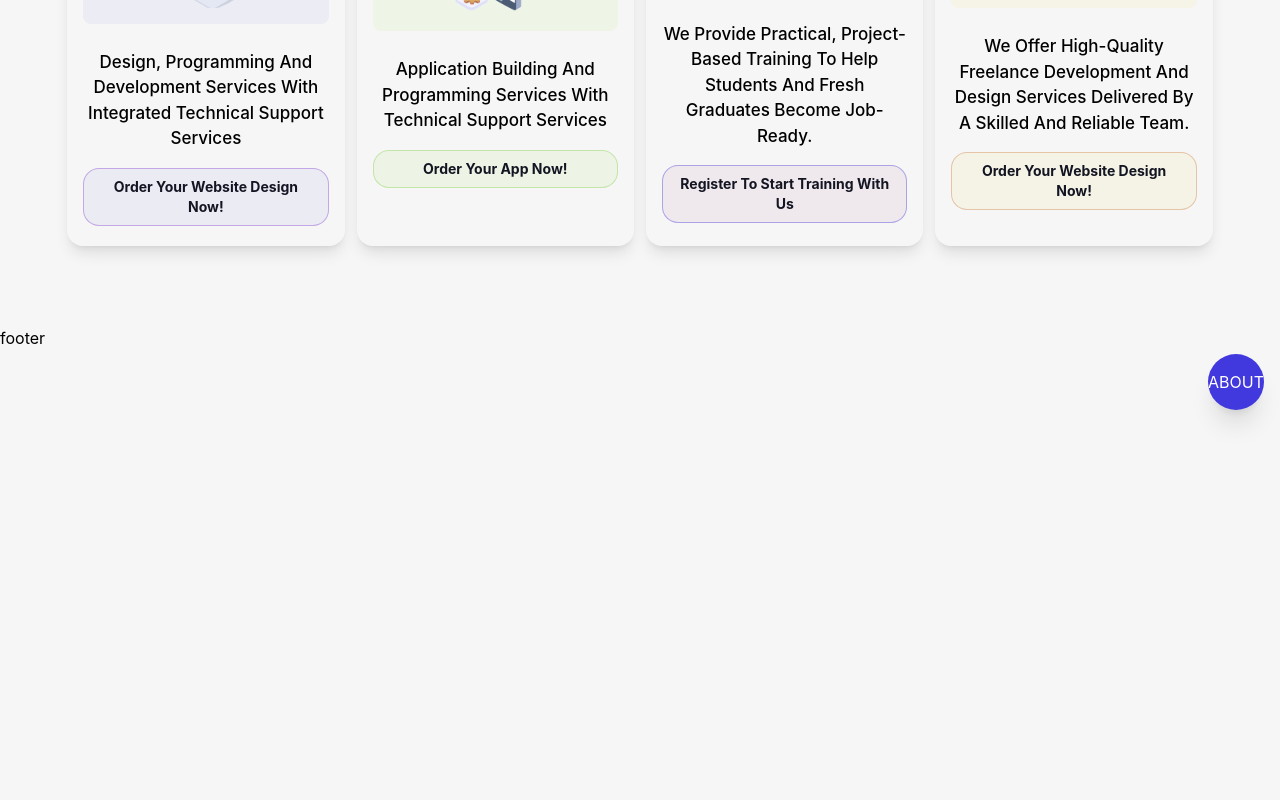
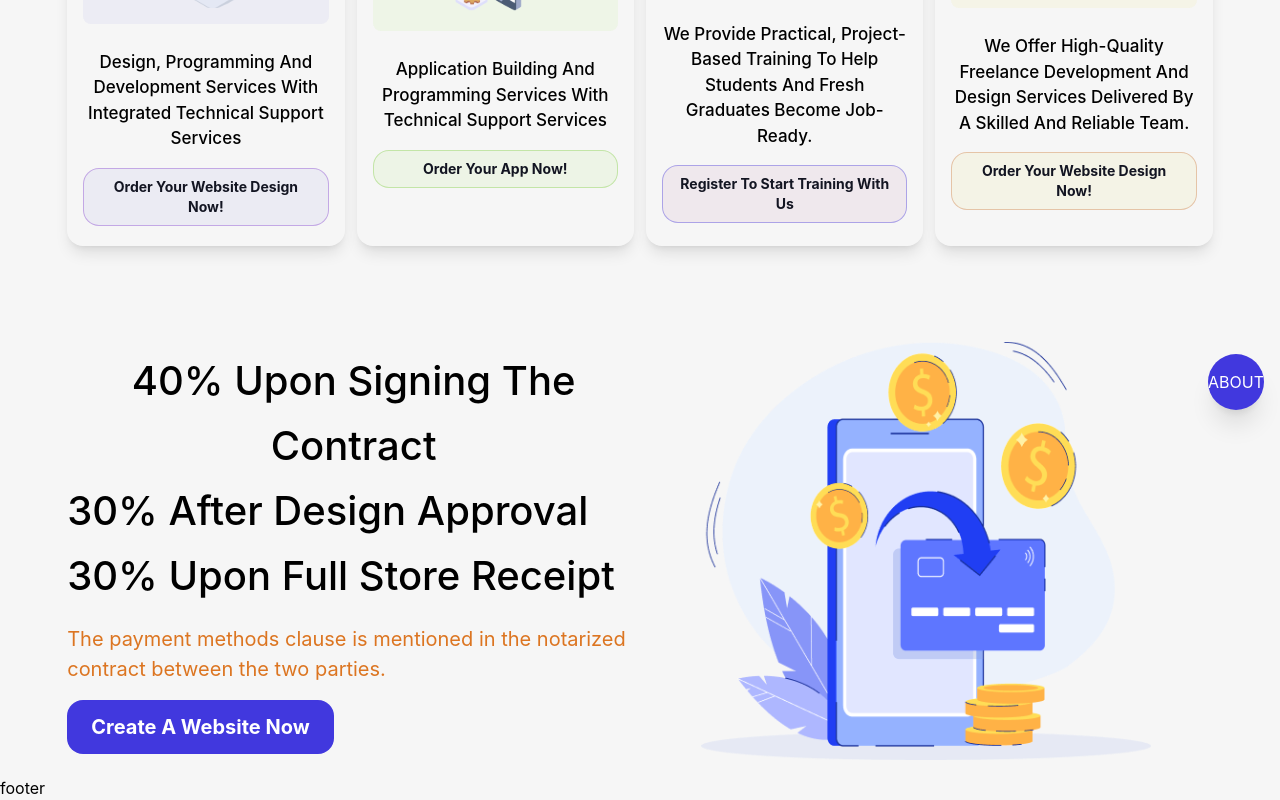
Before and after one commit to eslam-mohamedl/AfaaqWare, a Next.js app: page /about in a window 1280 px wide. Shown: the part 374-1174 px from the top of the page. Before the commit the page ends 800 px from the top, so only its background shows below. Built offline with nearby package versions, Linux system fonts and the light colour scheme.

Commit message:
feat(update): add section contract

```diff
--- a/public/assets/images/images.jsx
+++ b/public/assets/images/images.jsx
@@ -2,4 +2,5 @@ import service1 from "./service-1.svg";
 import service2 from "./service-2.svg";
 import service3 from "./service-3.svg";
 import service4 from "./service-4.svg";
-export { service1, service2, service3, service4 };
+import contractImage from "./contractImage.svg";
+export { service1, service2, service3, service4, contractImage };
--- a/src/app/[locale]/page.tsx
+++ b/src/app/[locale]/page.tsx
@@ -1,11 +1,13 @@
 import Header from "@/components/organisms/Header";
 import Footer from "@/components/organisms/Footer";
 import Services from "@/components/organisms/Services";
+import ContractSection from "@/components/organisms/ContractSection";
 function Page() {
   return (
     <div className="pt-20">
       <Header />
       <Services />
+      <ContractSection />
       <Footer />
     </div>
   );
--- a/src/components/atoms/Images.tsx
+++ b/src/components/atoms/Images.tsx
@@ -6,7 +6,7 @@ interface ImageFooterProps {
   className?: string;
   width?: number;
   height?: number;
-  bg: "pink" | "purple" | "yellow" | "green";
+  bg?: "pink" | "purple" | "yellow" | "green";
 }
 export default function Images({
   src,
@@ -24,7 +24,7 @@ export default function Images({
     green: "bg-green",
   };
   return (
-    <div className={cn(baseClasses, className, bgVairants[bg])}>
+    <div className={cn(baseClasses, className, bg ? bgVairants[bg] : "")}>
       <Image src={src} alt={alt} quality={100} width={width} height={height} />
     </div>
   );
--- a/src/components/atoms/Text.tsx
+++ b/src/components/atoms/Text.tsx
@@ -1,9 +1,9 @@
 import { cn } from "@/lib/cn";
 interface TextProps {
   children?: React.ReactNode;
-  size: "sm" | "md" | "lg";
+  size: "sm" | "md" | "lg" | "xl";
   center?: boolean;
-  variant?: "primary" | "secondary" | "gray" | "light";
+  variant?: "primary" | "orange" | "gray" | "light";
   className?: string;
 }
 
@@ -19,10 +19,11 @@ export default function Text({
     sm: "text-sm",
     md: "text-[17px]",
     lg: "text-[20px]",
+    xl: "text-xl",
   };
   const variants = {
     primary: "text-bg",
-    secondary: "text-dark",
+    orange: "text-orange",
     gray: "text-gray-300",
     light: "text-bg",
   };
--- a/src/components/atoms/Title.tsx
+++ b/src/components/atoms/Title.tsx
@@ -23,7 +23,7 @@ export default function Title({
     sm: "text-sm md:text-base lg:text-lg",
     md: "text-base md:text-xl lg:text-2xl",
     lg: "text-xl md:text-2xl lg:text-3xl",
-    xl: "text-2xl md:text-3xl lg:text-4xl",
+    xl: "text-2xl md:text-3xl lg:text-3xl",
   };
   const variants = {
     primary: "text-primary",
--- /dev/null
+++ b/src/components/molecules/ContractSectionLeft.tsx
@@ -0,0 +1,17 @@
+import Title from "../atoms/Title";
+import Text from "../atoms/Text";
+import Button from "../atoms/Button";
+export default function ContractSectionLeft() {
+  return (
+    <div className="flex flex-col justify-center items-start">
+      <Title size="xl">40% upon signing the contract</Title>
+      <Title size="xl">30% after design approval</Title>
+      <Title size="xl">30% upon full store receipt</Title>
+      <Text size="lg" center={false} variant="orange" className="my-4">
+        The payment methods clause is mentioned in the notarized contract
+        between the two parties.
+      </Text>
+      <Button>Create a website now</Button>
+    </div>
+  );
+}
--- /dev/null
+++ b/src/components/molecules/ContractSectionRight.tsx
@@ -0,0 +1,14 @@
+import Images from "../atoms/Images";
+import { contractImage } from "../../../public/assets/images/images";
+export default function ContractSectionRight() {
+  return (
+    <div>
+      <Images
+        src={contractImage}
+        alt="Contract-image"
+        height={450}
+        width={450}
+      />
+    </div>
+  );
+}
--- /dev/null
+++ b/src/components/organisms/ContractSection.tsx
@@ -0,0 +1,10 @@
+import ContractSectionLeft from "../molecules/ContractSectionLeft";
+import ContractSectionRight from "../molecules/ContractSectionRight";
+export default function ContractSection() {
+  return (
+    <div className="container grid grid-cols-1 md:grid-cols-2 ">
+      <ContractSectionLeft />
+      <ContractSectionRight />
+    </div>
+  );
+}
```
Also changed, not shown: public/assets/images/contractImage.svg (added).
